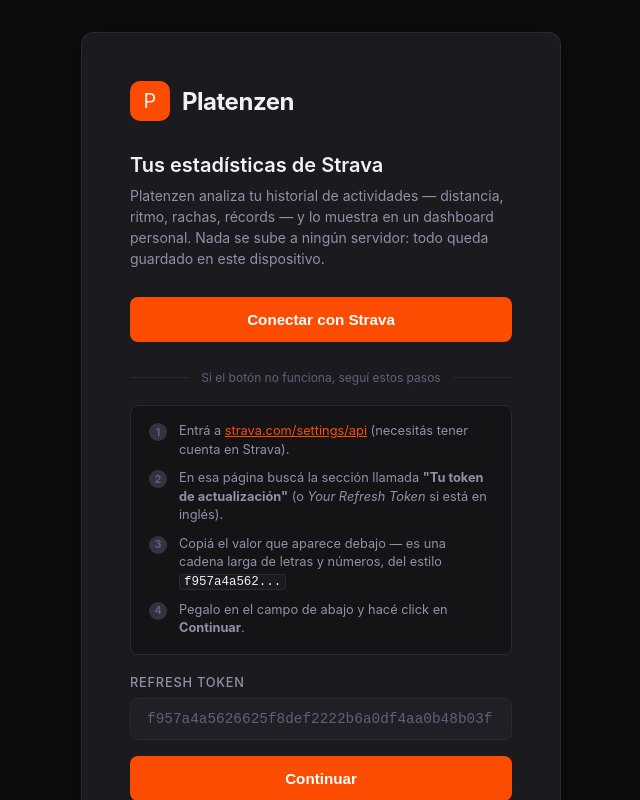
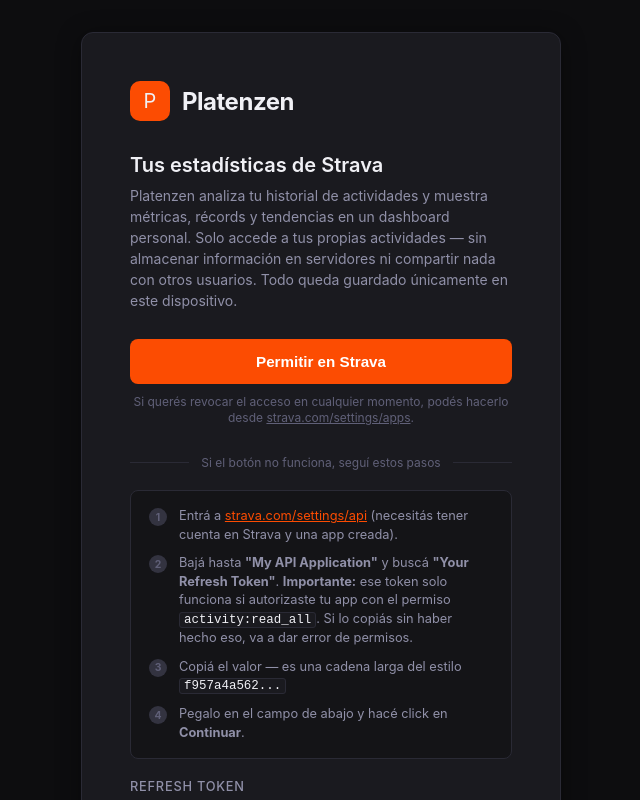
Before and after one commit to nikosanarg/platenzen-front, a Next.js app: page / in a window 1280 px wide. Shown: the top 800 px of the page, without its empty margins (319-959 px from the left). Built offline with nearby package versions, Linux system fonts and the light colour scheme.

Commit message:
session storage

```diff
--- a/src/components/AppClient/index.tsx
+++ b/src/components/AppClient/index.tsx
@@ -95,12 +95,23 @@
     ? new URLSearchParams(window.location.search).get('oauth_error')
     : null;
 
+  // Clear stored token when the access token is missing the required scope —
+  // the saved refresh token can't be upgraded, user needs to re-authorize via OAuth.
+  useEffect(() => {
+    if (status === 'error' && error === 'scope_missing') {
+      clearToken();
+      didInitLoad.current = false;
+    }
+  }, [status, error, clearToken]);
+
   const showTokenInput = !hasToken || status === 'error';
 
   if (showTokenInput) {
     const errorMsg = oauthError
       ? 'La autorización con Strava fue rechazada o falló. Intentá de nuevo.'
-      : status === 'error' ? error : null;
+      : error === 'scope_missing'
+        ? 'El token no tiene permiso para leer actividades. Usá el botón "Conectar con Strava" para autorizar correctamente.'
+        : status === 'error' ? error : null;
     return (
       <TokenInput
         onSubmit={handleRefreshTokenSubmit}
--- a/src/components/TokenInput/index.tsx
+++ b/src/components/TokenInput/index.tsx
@@ -14,6 +14,7 @@
   TokenButton,
   TokenError,
   OAuthButton,
+  RevokeHint,
   Divider,
   DividerText,
   StepsBox,
@@ -67,13 +68,21 @@
 
         <TokenTitle>Tus estadísticas de Strava</TokenTitle>
         <TokenSubtitle>
-          Platenzen analiza tu historial de actividades — distancia, ritmo, rachas, récords — y lo muestra
-          en un dashboard personal. Nada se sube a ningún servidor: todo queda guardado en este dispositivo.
+          Platenzen analiza tu historial de actividades y muestra métricas, récords y tendencias en un
+          dashboard personal. Solo accede a tus propias actividades — sin almacenar información en
+          servidores ni compartir nada con otros usuarios. Todo queda guardado únicamente en este dispositivo.
         </TokenSubtitle>
 
         <OAuthButton onClick={handleOAuth} as="button" type="button">
-          Conectar con Strava
+          Permitir en Strava
         </OAuthButton>
+        <RevokeHint>
+          Si querés revocar el acceso en cualquier momento, podés hacerlo desde{' '}
+          <a href="https://www.strava.com/settings/apps" target="_blank" rel="noopener noreferrer">
+            strava.com/settings/apps
+          </a>
+          .
+        </RevokeHint>
 
         <Divider>
           <DividerText>Si el botón no funciona, seguí estos pasos</DividerText>
@@ -87,20 +96,21 @@
               <a href="https://www.strava.com/settings/api" target="_blank" rel="noopener noreferrer">
                 strava.com/settings/api
               </a>
-              {' '}(necesitás tener cuenta en Strava).
+              {' '}(necesitás tener cuenta en Strava y una app creada).
             </StepText>
           </Step>
           <Step>
             <StepNum>2</StepNum>
             <StepText>
-              En esa página buscá la sección llamada <strong>"Tu token de actualización"</strong> (o <em>Your Refresh Token</em> si está en inglés).
+              Bajá hasta <strong>"My API Application"</strong> y buscá <strong>"Your Refresh Token"</strong>.{' '}
+              <strong>Importante:</strong> ese token solo funciona si autorizaste tu app con el permiso <code>activity:read_all</code>.
+              Si lo copiás sin haber hecho eso, va a dar error de permisos.
             </StepText>
           </Step>
           <Step>
             <StepNum>3</StepNum>
             <StepText>
-              Copiá el valor que aparece debajo — es una cadena larga de letras y números,
-              del estilo <code>f957a4a562...</code>
+              Copiá el valor — es una cadena larga del estilo <code>f957a4a562...</code>
             </StepText>
           </Step>
           <Step>
--- a/src/components/TokenInput/styled.ts
+++ b/src/components/TokenInput/styled.ts
@@ -149,6 +149,19 @@
   }
 `;
 
+export const RevokeHint = styled.p`
+  margin-top: 0.6rem;
+  font-size: 0.75rem;
+  color: var(--text-muted);
+  text-align: center;
+  line-height: 1.4;
+
+  a {
+    color: var(--text-muted);
+    text-decoration: underline;
+  }
+`;
+
 export const Divider = styled.div`
   display: flex;
   align-items: center;
--- a/src/components/charts/shared/styled.ts
+++ b/src/components/charts/shared/styled.ts
@@ -22,5 +22,5 @@
 
 export const ChartArea = styled.div`
   flex: 1;
-  min-height: 220px;
+  min-height: 155px;
 `;
--- a/src/hooks/useToken.ts
+++ b/src/hooks/useToken.ts
@@ -15,12 +15,12 @@
 function readStored(): StoredToken | null {
   if (typeof window === 'undefined') return null;
   try {
-    const raw = localStorage.getItem(TOKEN_KEY);
+    const raw = sessionStorage.getItem(TOKEN_KEY);
     if (!raw) return null;
     const parsed = JSON.parse(raw) as Partial<StoredToken>;
     // Discard tokens from the old format (missing refreshToken or expiresAt)
     if (!parsed.refreshToken || !parsed.expiresAt) {
-      localStorage.removeItem(TOKEN_KEY);
+      sessionStorage.removeItem(TOKEN_KEY);
       return null;
     }
     return parsed as StoredToken;
@@ -30,7 +30,7 @@
 }
 
 function writeStored(token: StoredToken): void {
-  localStorage.setItem(TOKEN_KEY, JSON.stringify(token));
+  sessionStorage.setItem(TOKEN_KEY, JSON.stringify(token));
 }
 
 function isExpired(token: StoredToken): boolean {
@@ -67,7 +67,7 @@
   }, []);
 
   const clearToken = useCallback(() => {
-    localStorage.removeItem(TOKEN_KEY);
+    sessionStorage.removeItem(TOKEN_KEY);
     setStored(null);
   }, []);
 
--- a/src/services/strava.ts
+++ b/src/services/strava.ts
@@ -26,6 +26,13 @@
     if (res.status === 401) {
       throw new StravaError(401, 'Token inválido o expirado. Ingresá un nuevo token.');
     }
+    if (res.status === 403) {
+      const body = await res.json().catch(() => ({})) as { errors?: Array<{ field?: string }> };
+      const missingScope = body.errors?.some((e) => e.field === 'activity:read_permission');
+      if (missingScope) {
+        throw new StravaError(403, 'scope_missing');
+      }
+    }
     throw new StravaError(res.status, `Error al conectar con Strava (${res.status})`);
   }
 
```
